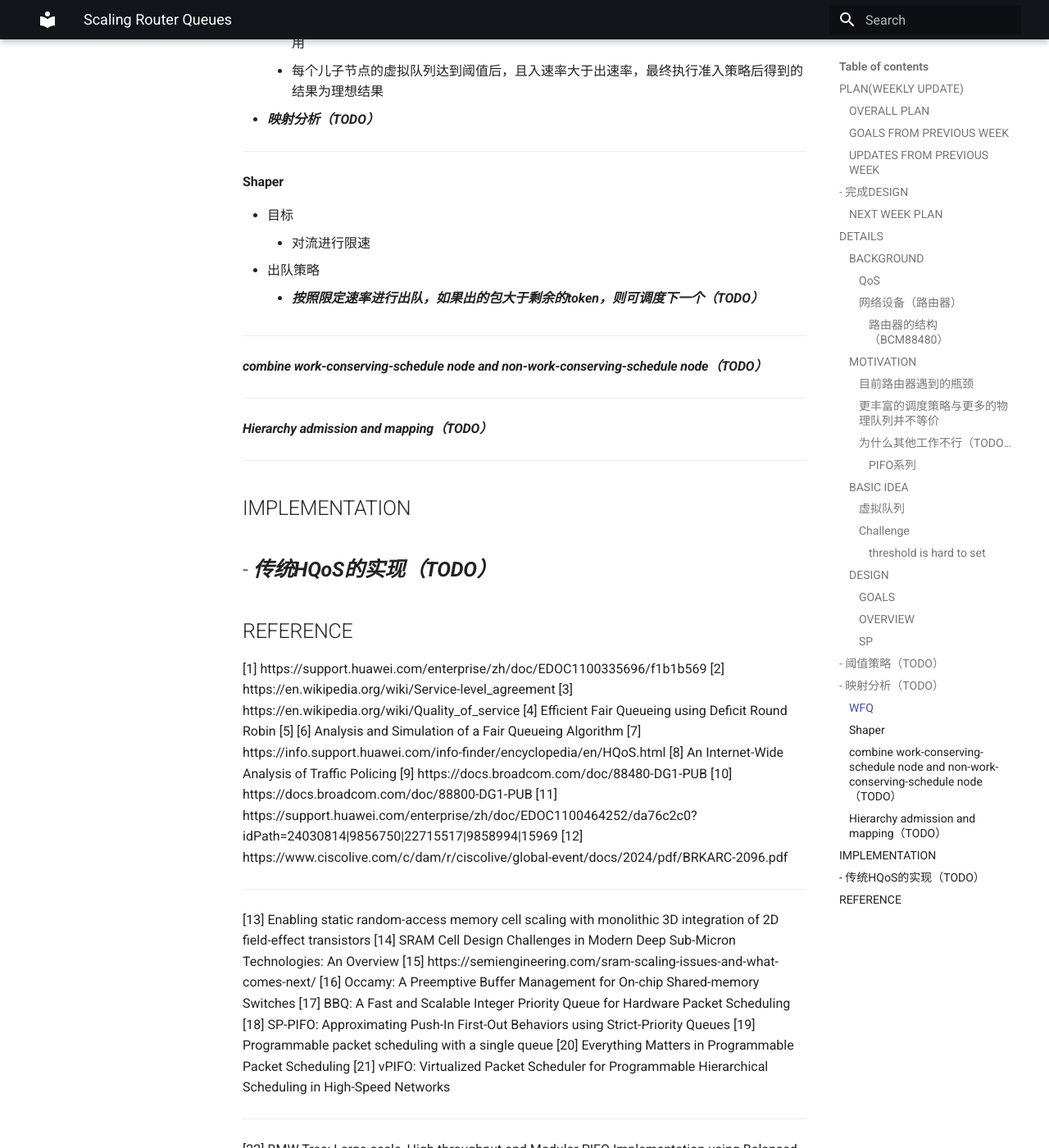
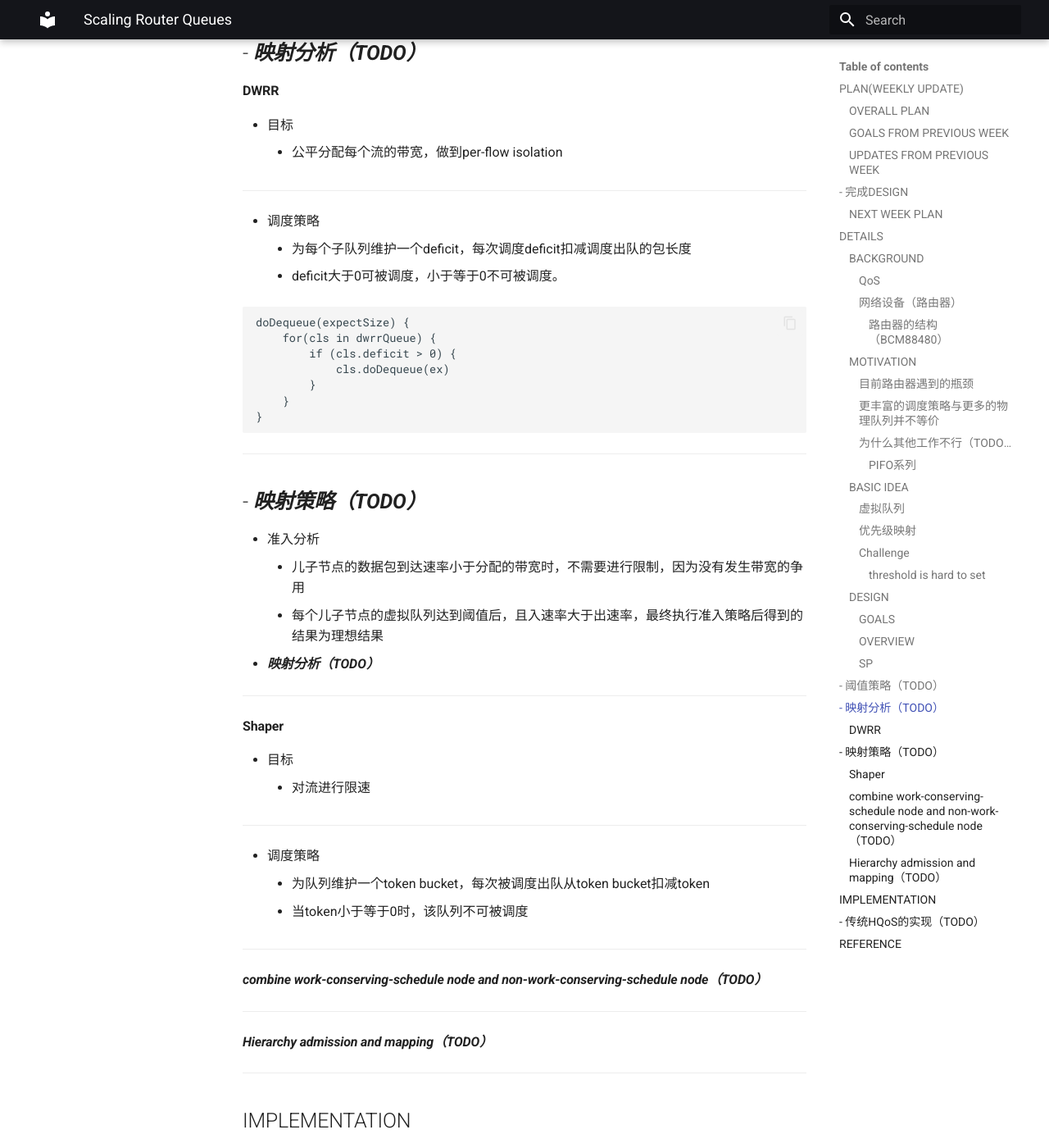
Before and after one commit to blowinding/blowinding.github.io, an MkDocs documentation site: the page built from docs/research/Scaling Router Queues.md, in a window 1280 px wide and 1400 px high, scrolled down 7788 px. Shown: the whole window at 82% size. Built offline with MkDocs 1.6.1 and Material for MkDocs 9.7.7, drawn with Linux system fonts in a browser that asks for light colours; some of the changed text lies outside the part shown.

Commit message:
2026-01-30 11:57:34: ...

````diff
--- a/docs/research/Scaling Router Queues.md
+++ b/docs/research/Scaling Router Queues.md
@@ -22,16 +22,17 @@
 	- QoS描述了网络在资源受限条件下对不同流量类型进行差异化处理的能力，以满足各种业务的性能需求（例如带宽、延迟、抖动和丢包率）的保证。[1]
 	- SLA是服务提供商与客户之间的一种正式承诺性合同，用于定义具体的服务质量指标、责任和保障措施。SLA 的核心作用是在业务层面将用户的 QoS 需求转化为可衡量、可执行的服务等级目标。[2]
 	- 传统 IP 网络的 Best-Effort 机制无法保证性能，因而 QoS 技术（如 DiffServ）引入了按一些机制来实现可控的服务质量。[3]
-	- 为了保证QoS，目前有work conserving（schedule）和non work conserving（traffic shaping）等机制
+	- 为了保证QoS，目前有work conserving schedule和non work conserving schedule等调度算法
 		- schedule有DWRR[4]、SP[5]、WFQ[6]等算法
 		- traffic shaping
 		- traffic policing一般使用token bucket[7]
-	- HQoS
-		- HQoS定义
-			- 随着用户规模增加和业务种类多样化，传统单层 QoS 已难满足对不同用户和不同业务的细粒度服务要求。因此在接入网尤其是运营商边缘网关中引入了层次化 QoS（Hierarchical QoS, HQoS）机制。[8]
-		- HQoS功能
-			- HQoS 在传统 QoS 的基础上增加了多级调度结构，通过树形队列结构实现对服务、用户和用户组等多个层次的差异化调度，从而在接入网环境中更有效地保证 SLA 级别的 QoS 目标。
-			- ***画图举个例子（TODO）***
+---
+- HQoS
+	- HQoS定义
+		- 随着用户规模增加和业务种类多样化，传统单层 QoS 已难满足对不同用户和不同业务的细粒度服务要求。因此在接入网尤其是运营商边缘网关中引入了层次化 QoS（Hierarchical QoS, HQoS）机制。[8]
+	- HQoS功能
+		- HQoS 在传统 QoS 的基础上增加了多级调度结构，通过树形队列结构实现对服务、用户和用户组等多个层次的差异化调度，从而在接入网环境中更有效地保证 SLA 级别的 QoS 目标。
+		- ***画图举个例子（TODO）***
 ---
 #### 网络设备（路由器）
 - QoS（HQoS）大多在网络设备（路由器）中实现
@@ -115,6 +116,7 @@
 		- 调度策略
 		- 入队自叶节点开始，向根节点逐级增加计数器
 		- 出队自根节点开始，按调度策略选择叶节点扣减计数器
+#### 优先级映射
 ---
 #### Challenge
 ##### threshold is hard to set
@@ -125,7 +127,7 @@
 ### DESIGN
 #### GOALS
 - 使用虚拟队列近似实现HQoS
-	- 模拟SP调度、WFQ调度、shaping
+	- 模拟SP调度、公平调度、shaping
 	- 调度算法的近似程度
 		- 时间：单个流中单位时间出包的个数
 			- ***TODO***
@@ -152,8 +154,21 @@
 #### SP
 - 目标
 	- 为某些流提供绝对的优先
-- 出队策略
-	- 优先级从高到低排列，当高优先级计数器为正数时，低优先级出队速率为0
+---
+- 调度策略
+	- 子队列优先级从高到低依次调度
+```Cpp
+doDequeue(expectSize) {
+	scheduleSize = 0;
+	for(cls in spQueue) {
+		scheduleSize += cls.doDequeue(expectSize);
+		if (expectSize <= scheduleSize) {
+			break;
+		}
+	}
+	return scheduleSize;
+}
+```
 ---
 - ***阈值策略（TODO）***
 ---
@@ -167,11 +182,23 @@
 ---
 - ***映射分析（TODO）***
 ---
-#### WFQ
+#### DWRR
 - 目标
 	- 公平分配每个流的带宽，做到per-flow isolation
-- 出队策略
-	- ***按照给定出队包长度，按照权重分配+轮询***
+---
+- 调度策略
+	- 为每个子队列维护一个deficit，每次调度deficit扣减调度出队的包长度
+	- deficit大于0可被调度，小于等于0不可被调度。
+```Cpp
+doDequeue(expectSize) {
+	for(cls in dwrrQueue) {
+		if (cls.deficit > 0) {
+			cls.doDequeue(ex)
+		}
+	}
+}
+```
+---
 - ***映射策略（TODO）***
 ---
 - 准入分析
@@ -182,8 +209,10 @@
 #### Shaper
 - 目标
 	- 对流进行限速
-- 出队策略
-	- ***按照限定速率进行出队，如果出的包大于剩余的token，则可调度下一个（TODO）***
+---
+- 调度策略
+	- 为队列维护一个token bucket，每次被调度出队从token bucket扣减token
+	- 当token小于等于0时，该队列不可被调度
 ---
 #### ***combine work-conserving-schedule node and non-work-conserving-schedule node（TODO）***
 ---
````
